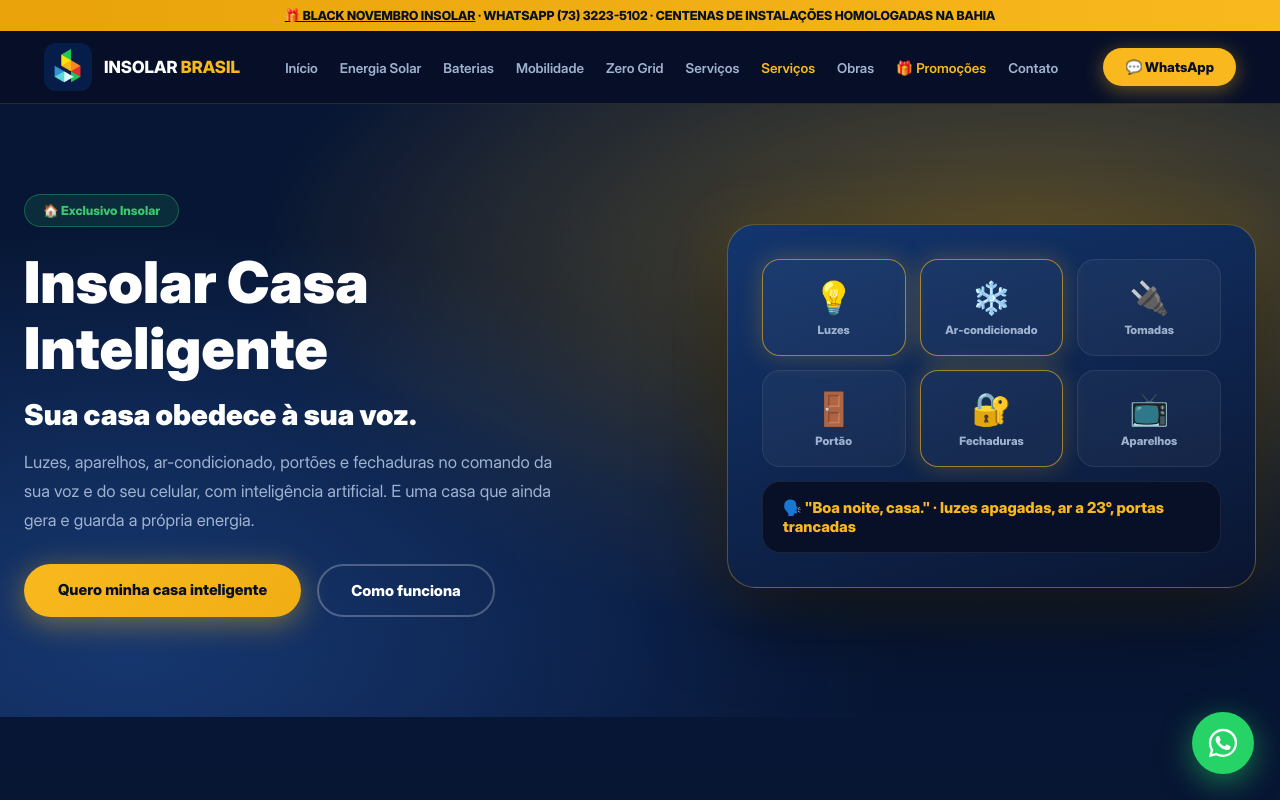
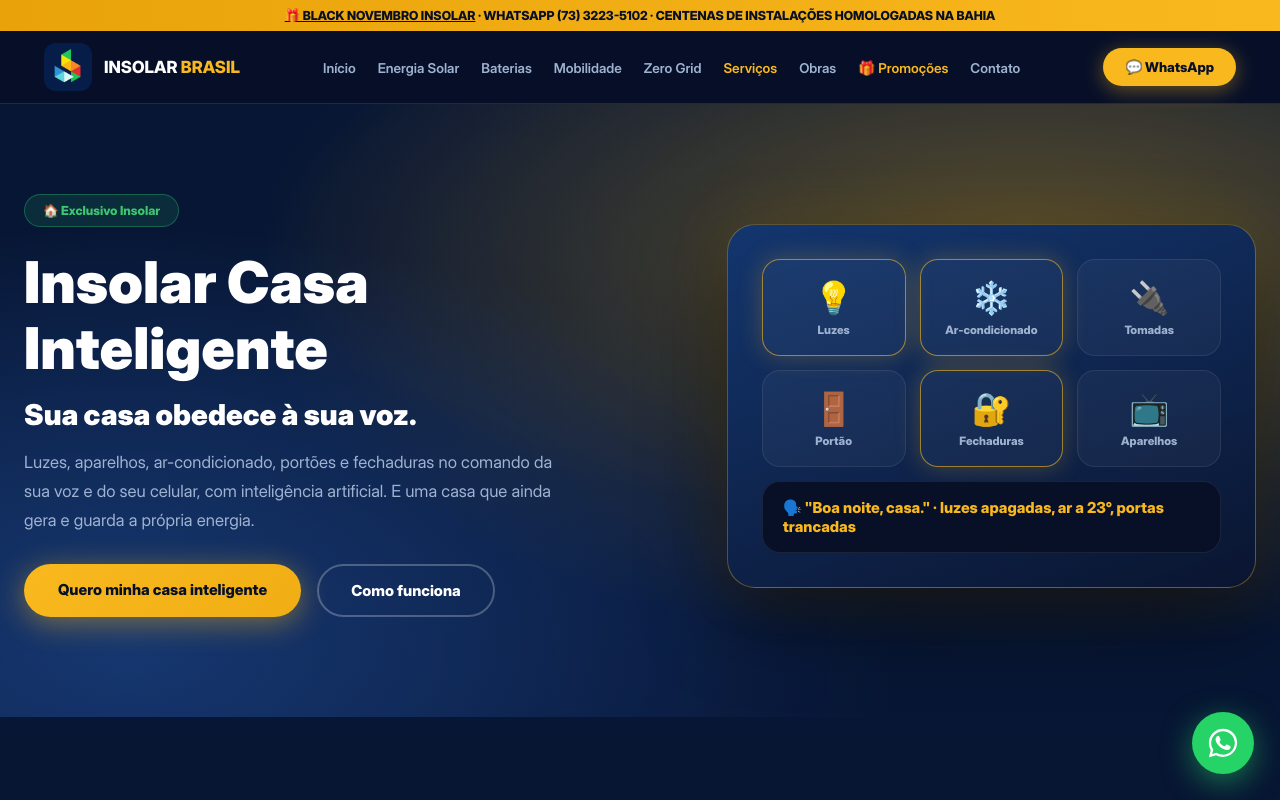
Before and after one commit to insolarbrasiladm-prog/insolar-brasil-site, a plain HTML site: page casa-inteligente.html in a window 1280 px wide. Shown: the top 800 px of the page. Drawn offline with Linux system fonts and the light colour scheme.

Commit message:
Menu: tira o 'Serviços' repetido nas páginas Serviços e Casa Inteligente
Co-Authored-By: Claude Opus 5.5 <noreply@anthropic.com>
Claude-Session: https://claude.ai/code/session_01EHFqiG3gPN7EN2MtaqzyTL

```diff
--- a/casa-inteligente.html
+++ b/casa-inteligente.html
@@ -198,7 +198,6 @@ footer{border-top:1px solid rgba(255,255,255,.08);padding:50px 24px 30px;backgro
     <li><a href="baterias.html">Baterias</a></li>
     <li><a href="mobilidade.html">Mobilidade</a></li>
     <li><a href="zero-grid.html">Zero Grid</a></li>
-    <li><a href="servicos.html">Serviços</a></li>
     <li><a href="servicos.html" class="ativo">Serviços</a></li>
     <li><a href="obras.html">Obras</a></li>
     <li data-fim="2026-11-30T23:59:59-03:00"><a href="/#promocoes" class="promo-link">🎁 Promoções</a></li>
```
Also changed, not shown: servicos.html (+0 -1 lines).
